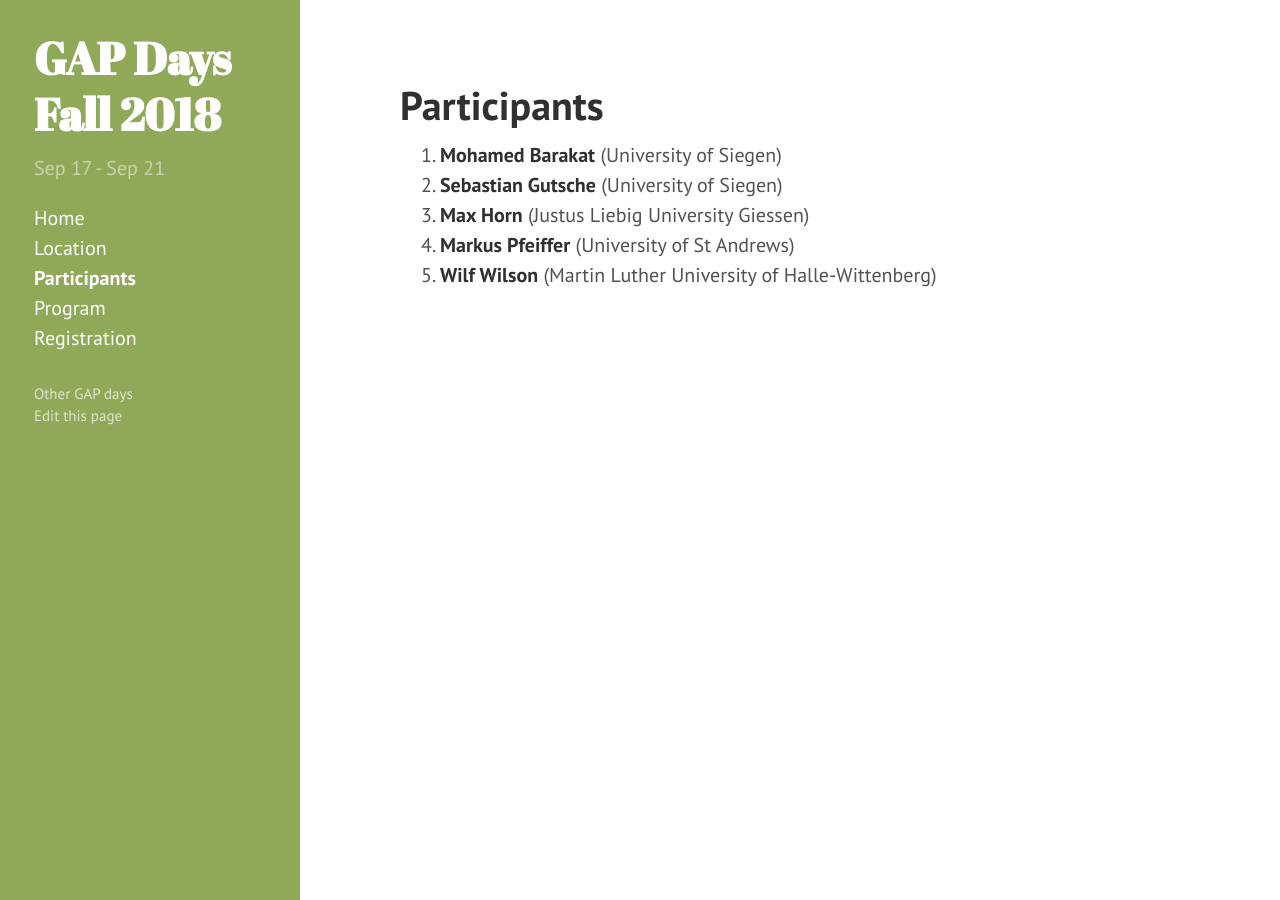
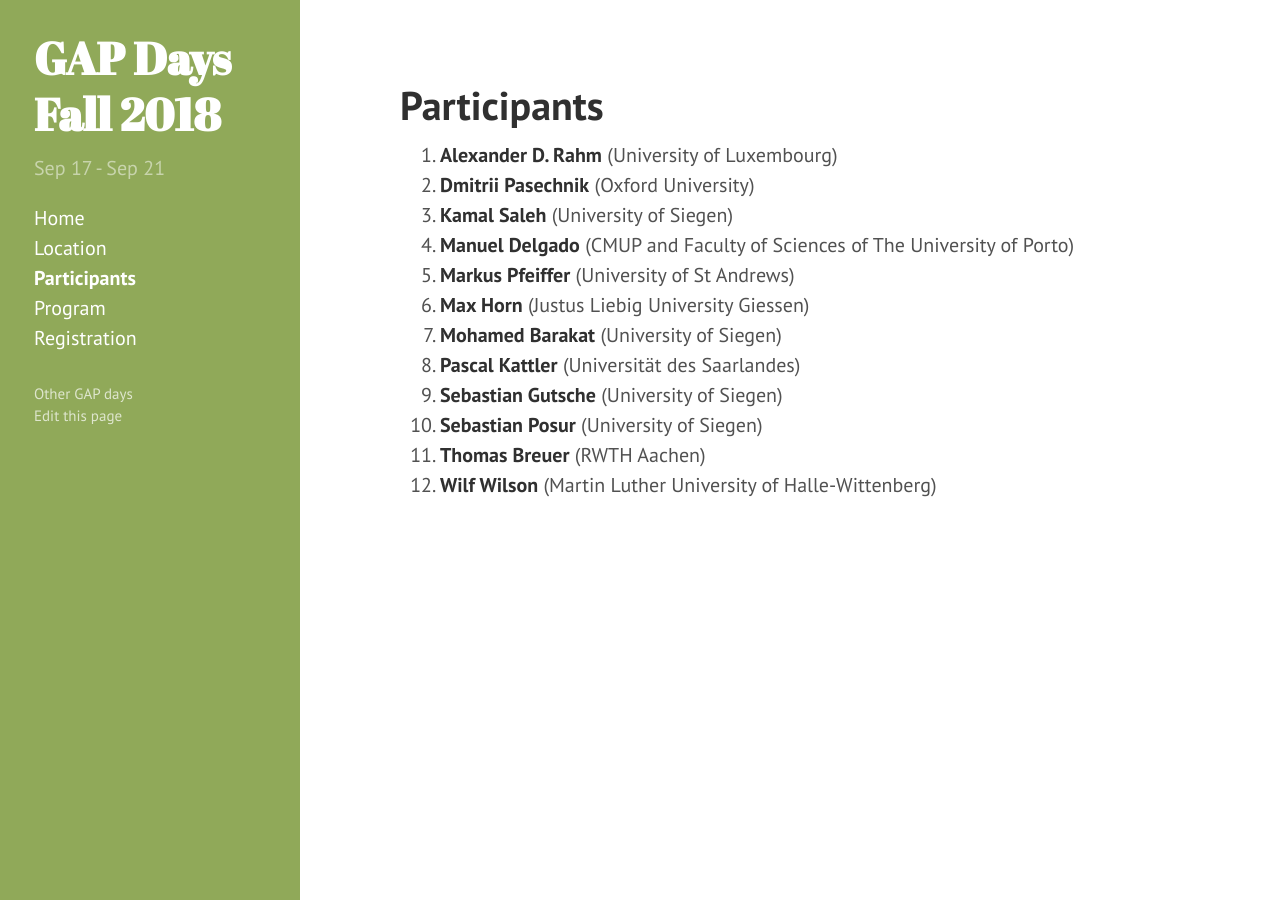
Before and after one commit to sebasguts/gapdays2018-fall, a Jekyll site: the page built from participants.md, in a window 1280 px wide. Built offline with Jekyll 4.4.1, drawn with Linux system fonts in a browser that asks for light colours.

Commit message:
Update participants

```diff
--- a/_data/participants.yml
+++ b/_data/participants.yml
@@ -1,14 +1,35 @@
+- name: Alexander D. Rahm
+  affiliation: University of Luxembourg
+
+- name: Dmitrii Pasechnik
+  affiliation: Oxford University
+
+- name: Kamal Saleh
+  affiliation: University of Siegen
+
+- name: Manuel Delgado
+  affiliation: CMUP and Faculty of Sciences of The University of Porto
+
+- name: Markus Pfeiffer
+  affiliation: University of St Andrews
+
+- name: Max Horn
+  affiliation: Justus Liebig University Giessen
+
 - name: Mohamed Barakat
   affiliation: University of Siegen
+
+- name: Pascal Kattler
+  affiliation: Universität des Saarlandes
 
 - name: Sebastian Gutsche
   affiliation: University of Siegen
 
-- name: Max Horn
-  affiliation: Justus Liebig University Giessen
+- name: Sebastian Posur
+  affiliation: University of Siegen
 
-- name: Markus Pfeiffer
-  affiliation: University of St Andrews
+- name: Thomas Breuer
+  affiliation: RWTH Aachen
 
 - name: Wilf Wilson
   affiliation: Martin Luther University of Halle-Wittenberg
```
